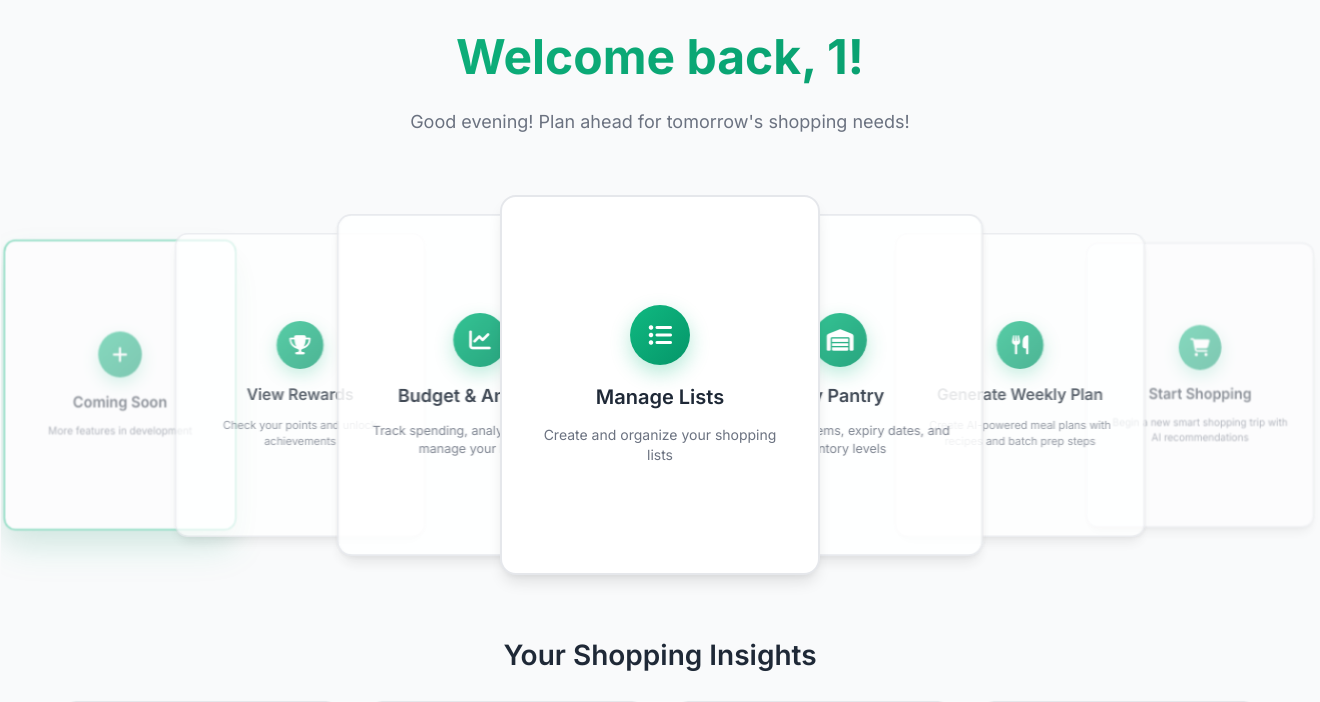
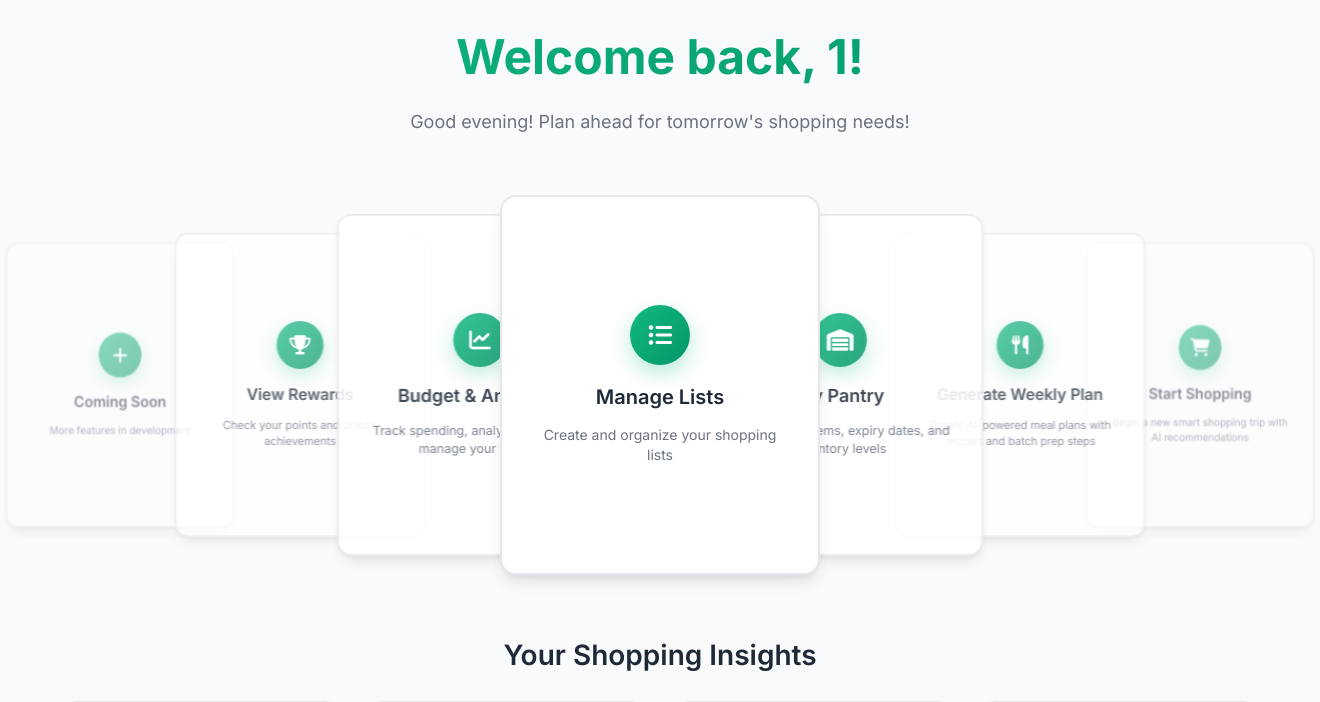
Before and after one commit to michaelzwang13/smartkart, a Flask app: page /home in a window 1320 px wide. Shown: the part 81-783 px from the top of the page. Run offline with Flask 3, Linux system fonts and the light colour scheme; the visitor is signed in with stand-in values (Sample User, id 1); data that the repository does not hold is empty.

Commit message:
carousel fix pt2

```diff
--- a/src/templates/home.html
+++ b/src/templates/home.html
@@ -391,13 +391,6 @@
       opacity: 0.7;
     }
 
-    .carousel-item.active .action-card {
-      transform: scale(1.02);
-      box-shadow:
-        0 25px 50px rgba(16, 185, 129, 0.25),
-        0 15px 30px rgba(0, 0, 0, 0.1);
-      border-color: var(--primary-color);
-    }
 
     .action-card {
       width: 100%;
@@ -1173,7 +1166,7 @@
       <section class="carousel-section">
         <div class="carousel-container">
           <div class="carousel" id="actionCarousel">
-            <div class="carousel-item active">
+            <div class="carousel-item">
               <a href="{{ url_for('shopping.pantry') }}" class="action-card">
                 <div class="action-icon">
                   <i class="fas fa-warehouse" aria-hidden="true"></i>
@@ -1689,8 +1682,6 @@
         item.style.opacity = position.opacity;
         item.style.zIndex = zIndex;
 
-        // Update active class
-        item.classList.toggle('active', index === currentSlide);
       });
     }
 
```
